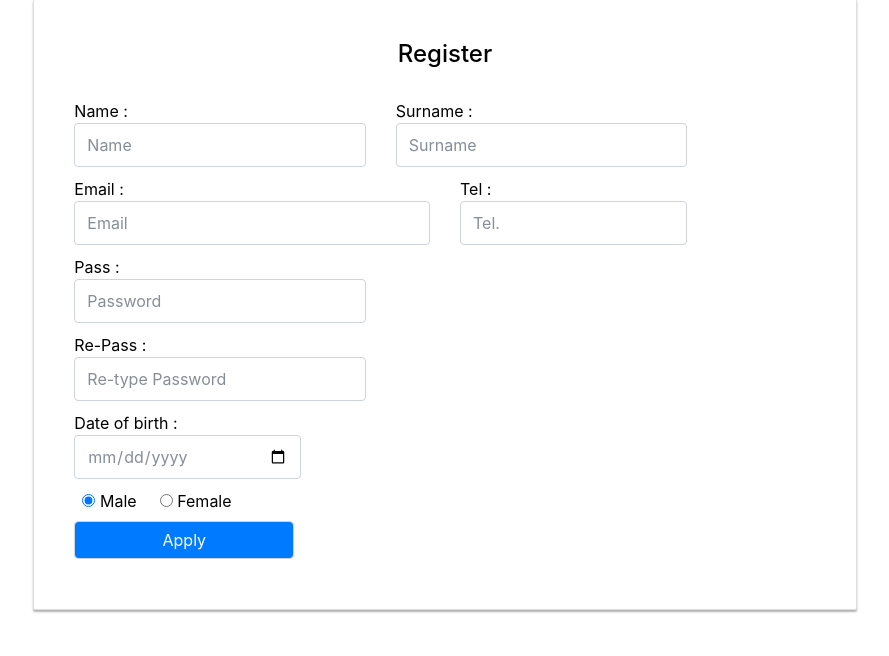
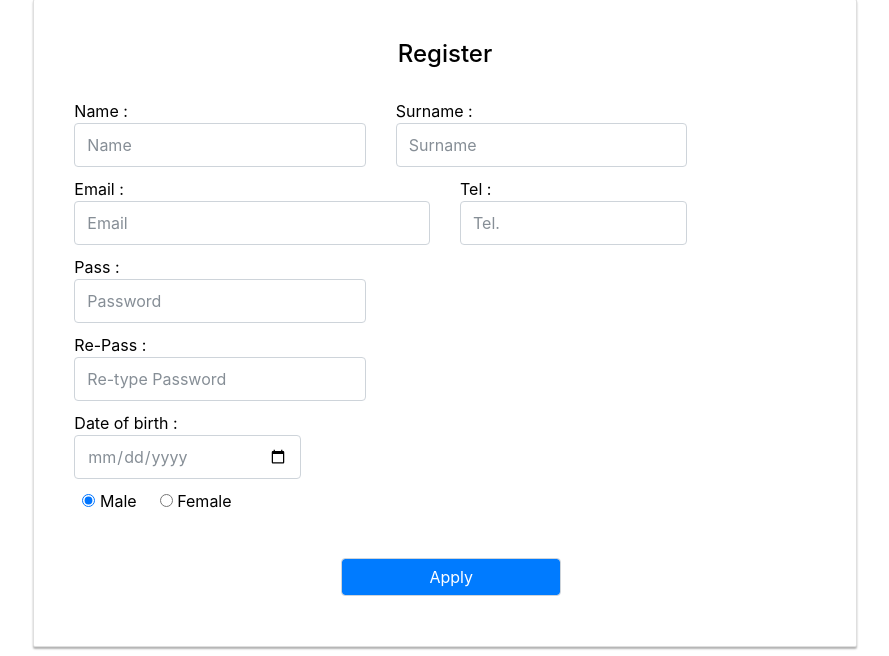
Before and after one commit to kondohiroki/ProjectPro-A-POW, a PHP site: page /HTML/Register.php in a window 1280 px wide. Shown: the part 197-853 px from the top of the page, without its empty margins (195-1084 px from the left). Before the commit the page ends 810 px from the top, so only its background shows below. Run offline with PHP 8.4, Linux system fonts and the light colour scheme; some libraries are stand-ins or nearby versions.

Commit message:
minor fix

```diff
--- a/CSS/RegisterStyle.css
+++ b/CSS/RegisterStyle.css
@@ -53,7 +53,7 @@
     box-sizing: border-box;
     width: 220px;
 }
-#applybuttonReg{
+#applybutton{
     margin-top: 5%;
     margin-left: 36%;
     position: relative;
```
